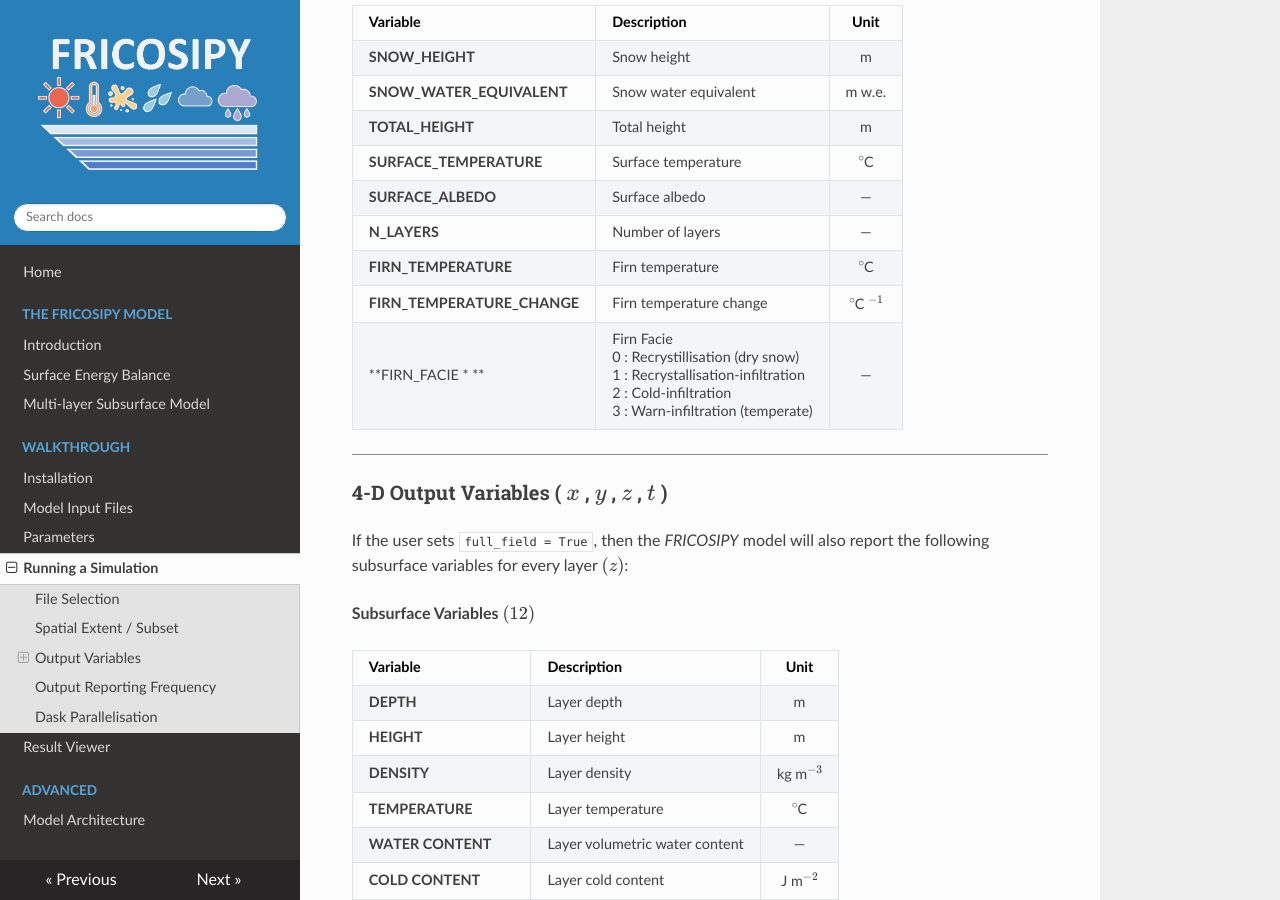
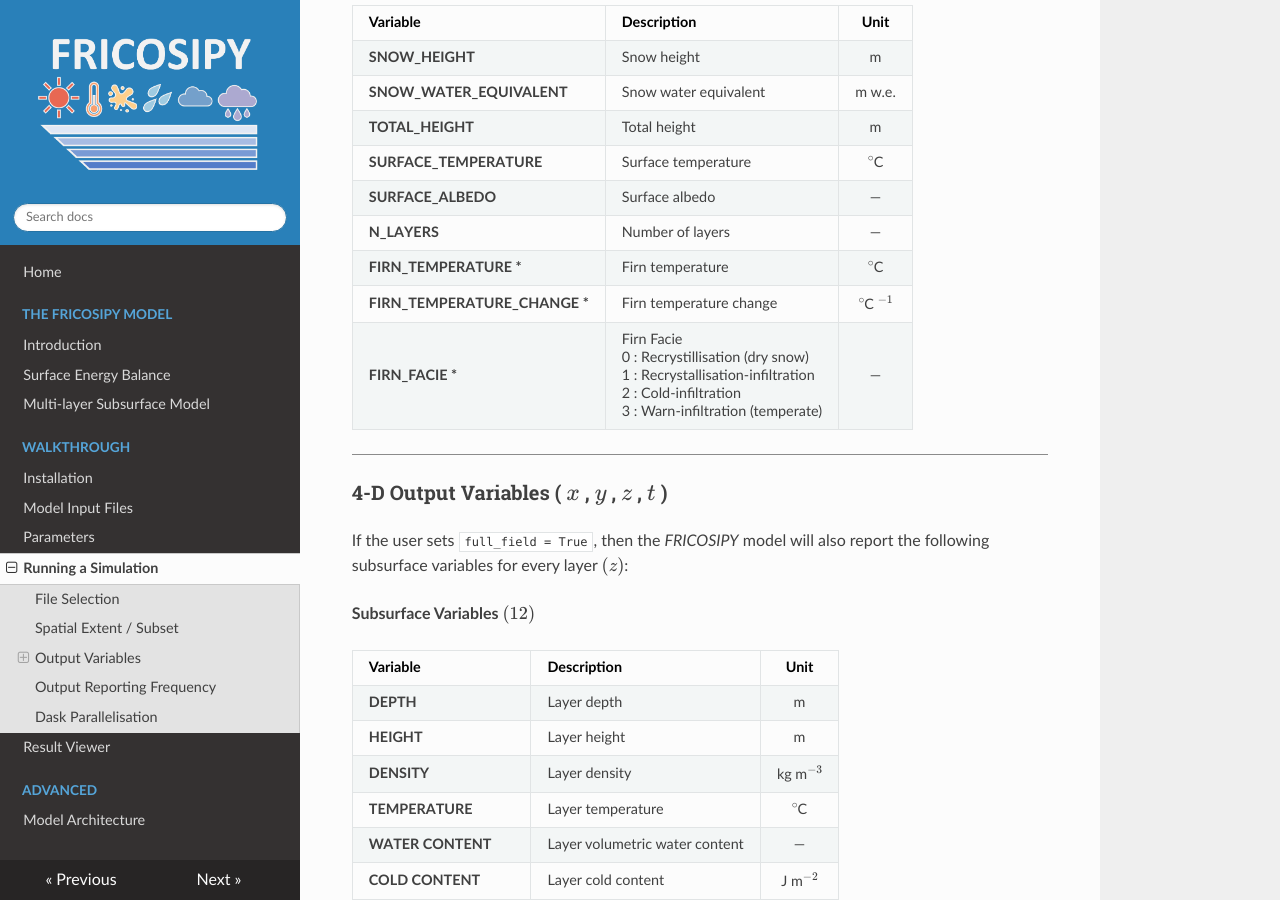
Before and after one commit to MarcusGastaldello/FRICOSIPY, an MkDocs documentation site: the page built from docs/running_a_simulation.md, in a window 1280 px wide and 900 px high, scrolled down 2029 px. Built offline with MkDocs 1.6.1, drawn with Linux system fonts in a browser that asks for light colours; nearby versions of some CDN libraries.

```diff
--- a/docs/running_a_simulation.md
+++ b/docs/running_a_simulation.md
@@ -94,9 +94,9 @@ The *FRICOSIPY* model will report the following variables for each spatial node
 | **SURFACE_TEMPERATURE** | Surface temperature | $^\circ$C |
 | **SURFACE_ALBEDO** | Surface albedo | — |
 | **N_LAYERS** | Number of layers | — |
-| **FIRN_TEMPERATURE** | Firn temperature | $^\circ$C |
-| **FIRN_TEMPERATURE_CHANGE** | Firn temperature change | $^\circ$C $^{-1}$ |
-| **FIRN_FACIE * ** | Firn Facie <br> 0 : Recrystillisation (dry snow) <br> 1 : Recrystallisation-infiltration <br> 2 : Cold-infiltration <br> 3 : Warn-infiltration (temperate)| — |
+| **FIRN_TEMPERATURE \*** | Firn temperature | $^\circ$C |
+| **FIRN_TEMPERATURE_CHANGE \*** | Firn temperature change | $^\circ$C $^{-1}$ |
+| **FIRN_FACIE \*** | Firn Facie <br> 0 : Recrystillisation (dry snow) <br> 1 : Recrystallisation-infiltration <br> 2 : Cold-infiltration <br> 3 : Warn-infiltration (temperate)| — |
 
 <hr style="height:1px; background-color:#8b8b8b; border:none;" />
 
```
